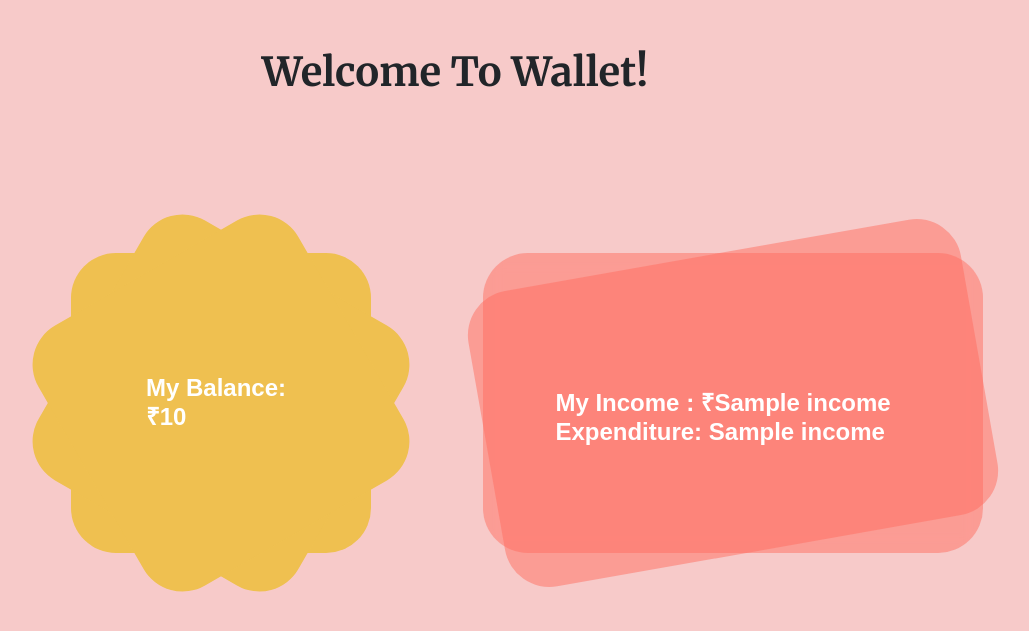
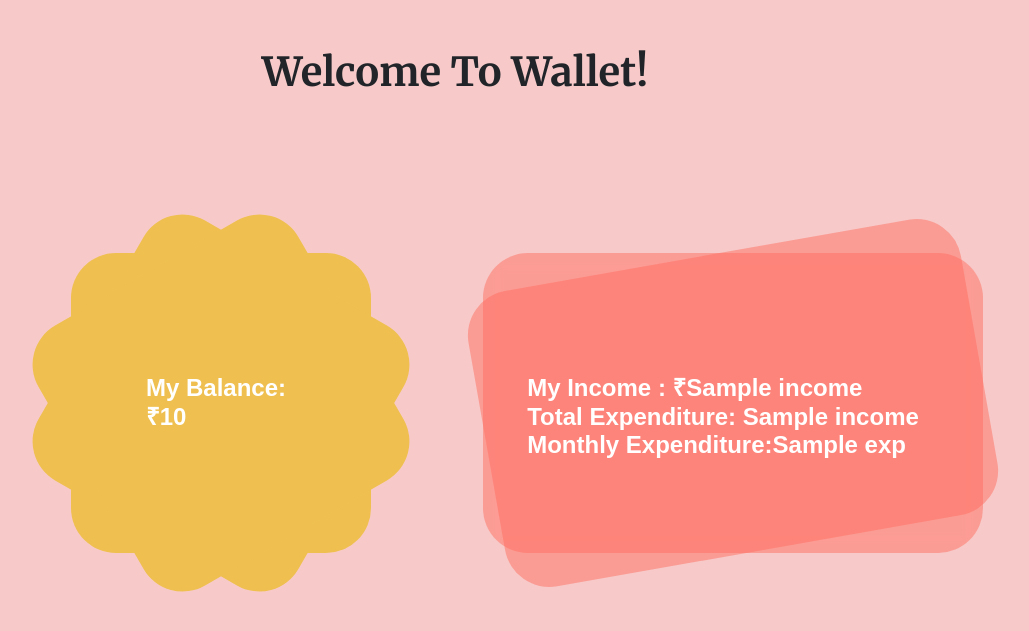
Before and after one commit to smartinternz02/SPS-9765-Personal-Expense-Tracker, a Flask app: template templates/wallet.html in a window 1280 px wide. Shown: the part 85-716 px from the top of the page, without its empty margins (163-1192 px from the left). Run offline with Flask 2, Linux system fonts and the light colour scheme; the template is opened without the code that fills it: most values are stand-ins (such as "Sample title", 1, 10 or a date in 2020); some libraries are stand-ins or nearby versions.

Commit message:
Add files via upload

```diff
--- a/static/css/main.css
+++ b/static/css/main.css
@@ -196,3 +196,7 @@ nav li:hover {
     color: white;
     font-family: sans-serif;
 }
+
+.col .button {
+    background-color: #b565a7 !important;
+}
--- a/templates/addCategory.html
+++ b/templates/addCategory.html
@@ -17,7 +17,7 @@
             />
             <br />
             <br />
-            <label>Expected Expenditure Limit</label>
+            <label>Expected Monthly Expenditure Limit</label>
             <br />
             <input
                 type="number"
--- a/templates/base.html
+++ b/templates/base.html
@@ -58,7 +58,7 @@
                     <a href="{{ url_for('wallet') }}">Wallet</a>
                 </li>
                 <li class="p-3">
-                    <a href="{{ url_for('myExpenses') }}">Expenditure</a>
+                    <a href="{{ url_for('myExpenses') }}">My Expenditure</a>
                 </li>
                 <li class="p-3">
                     <a href="{{ url_for('addExpense') }}">Add Expense</a>
--- a/templates/editCategory.html
+++ b/templates/editCategory.html
@@ -18,7 +18,7 @@
             />
             <br />
             <br />
-            <label>Expected Expenditure Amount</label>
+            <label>Expected Monthly Expenditure Amount</label>
             <br />
             <input
                 type="number"
--- a/templates/wallet.html
+++ b/templates/wallet.html
@@ -10,7 +10,8 @@
     <div class="balance mt-2">
         <pre><h4>
             My Income : &#8377;{{income[2]}}
-            Expenditure: {{income[3]}}</h4></pre>
+            Total Expenditure: {{income[3]}}
+            Monthly Expenditure:{{exp}}</h4></pre>
     </div>
 </div>
 
```
Also changed, not shown: templates/dashboard.html (+17 -1 lines).
